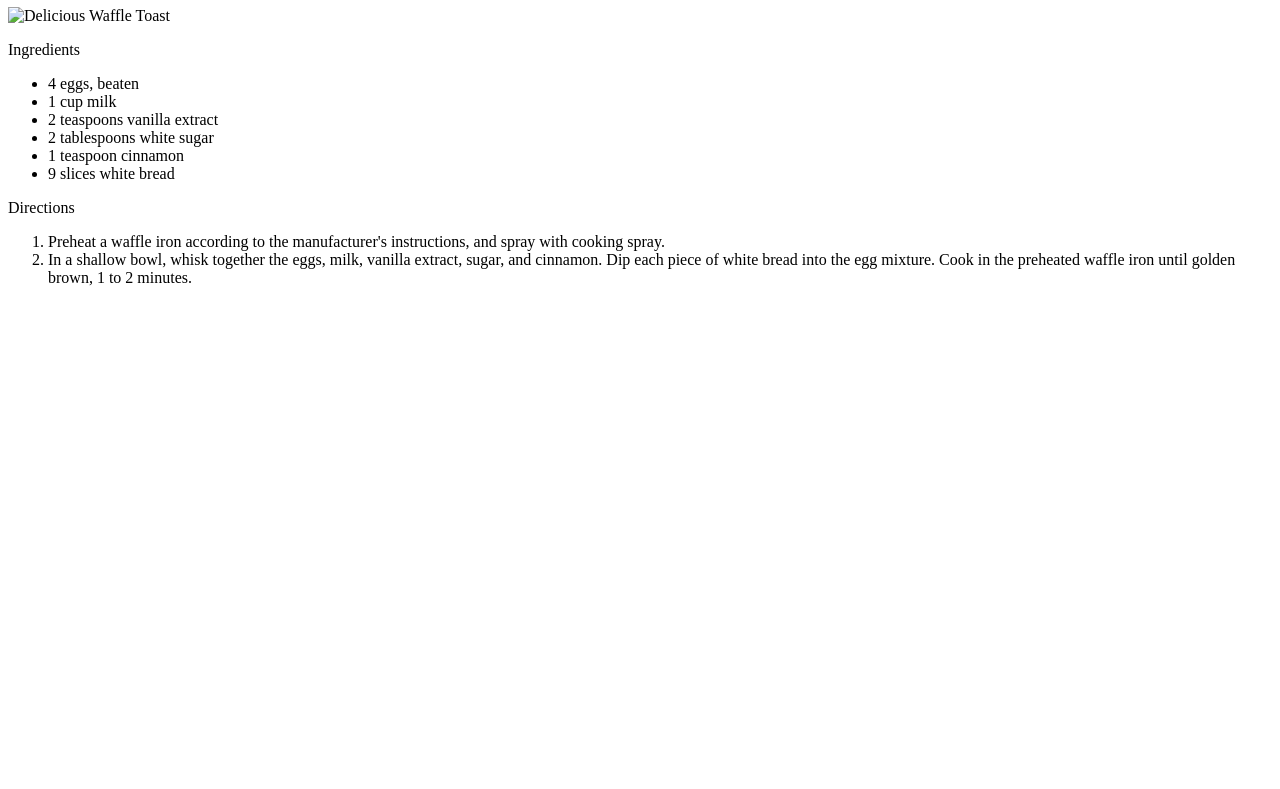
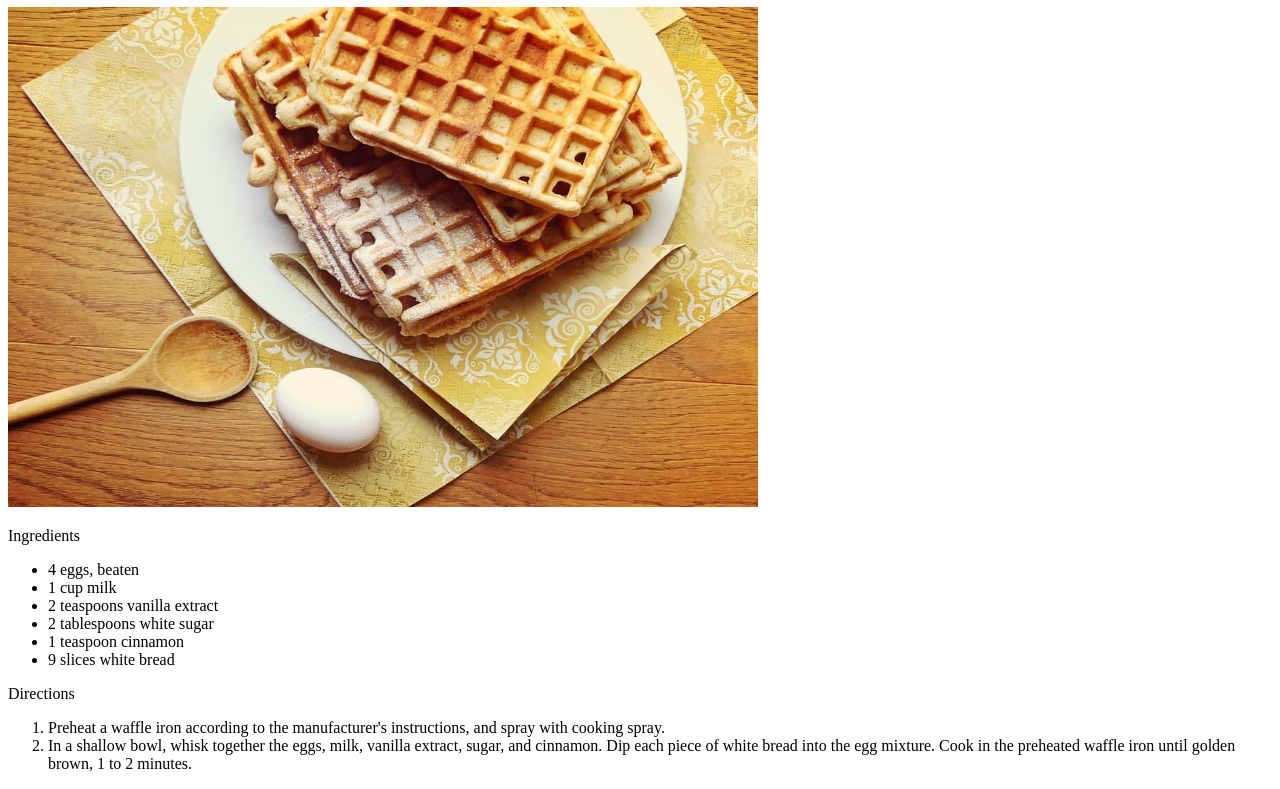
Before and after one commit to NathanIanVanWyk/odin-recipes, a plain HTML site: page recipes/waffle-toast.html in a window 1280 px wide. Shown: the part 73-862 px from the top of the page. Before the commit the page ends 800 px from the top, so only its background shows below. Drawn offline with Linux system fonts and the light colour scheme.

Commit message:
Fixed the Waffle Toast Image to display the image

```diff
--- a/recipes/waffle-toast.html
+++ b/recipes/waffle-toast.html
@@ -6,7 +6,7 @@
 	<body>
 		<h1>French Waffle Toast</h1>
 		<div>
-		<img src="../recipes/waffle.jpg" alt="Delicious Waffle Toast" height=500 width=750>
+		<img src="../images/waffle.jpg" alt="Delicious Waffle Toast" height=500 width=750>
 		</div>
 		<p>Ingredients</p>
 		<ul>
```
